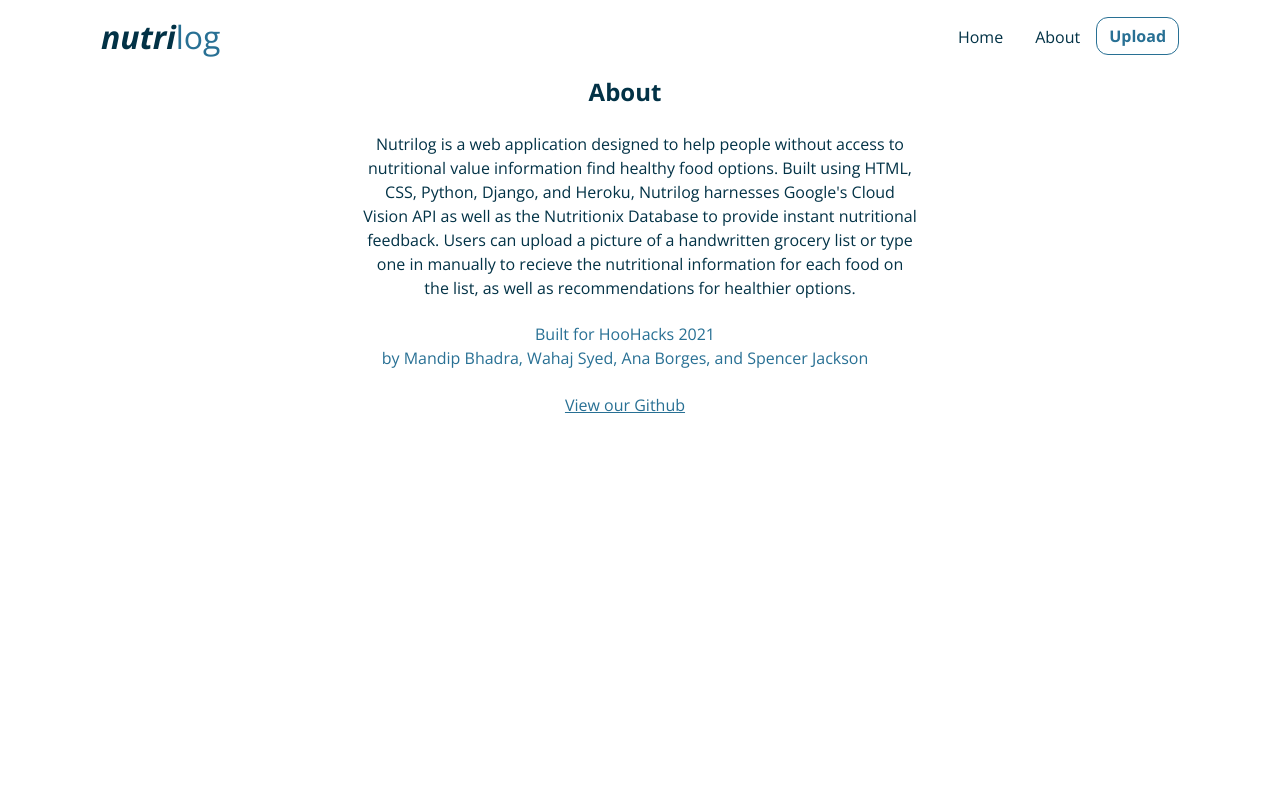
After one commit to pidnam1/nutrilog, a Django app: page /nutrition/about/ in a window 1280 px wide. The commit adds this page. Run offline with Django 3.2, Linux system fonts and the light colour scheme; some libraries are stand-ins or nearby versions.

Commit message:
Change about.html

```diff
--- /dev/null
+++ b/nutrition/static/nutrition/aboutstyles.css
@@ -0,0 +1,84 @@
+.navbar {
+    font-family: 'Open Sans', sans-serif;
+    font-weight: bold;
+    text-decoration: none;
+}
+
+.nav {
+    vertical-align: auto;
+}
+
+.navbar-brand {
+    font-size: xx-large;
+    color: #023246;
+    font-style:italic;
+}
+.color-logo {
+    color:#287094;
+    font-style: normal;
+    font-weight: normal;
+}
+
+.btn {
+    background-color: white;
+    color: #287094;
+    font-family: 'Open Sans', sans-serif;
+    font-weight: bold;
+    text-decoration: none;
+    border-radius: 12px;
+    border-color: #287094;
+    border-style: solid;
+    border: 50%;
+
+}
+
+.nav-link {
+    color: #023246;
+    font-weight:500;
+}
+.nav-link:hover{
+    color: #023246;
+    text-decoration: underline;
+    text-decoration-color: #287094;
+    text-underline-offset: 25%;
+    text-decoration-thickness: 10%;
+}
+
+.navbar-brand:hover{
+    color: #023246;
+}
+
+.btn:hover{
+    background-color: #287094;
+    border-color: #287094;
+}
+
+.title {
+    font-family: 'Open Sans', sans-serif;
+    font-weight: bold;
+    text-decoration: none;
+    color: #023246;
+    font-size: 150%;
+    justify-content: center;
+}
+
+.description {
+    font-family: 'Open Sans', sans-serif;
+    font-weight:normal;
+    text-decoration: none;
+    color: #023246;
+    font-size: 100%;
+    justify-content: center;
+    text-align: center;
+    margin-top: 2%;
+}
+
+.creator-tag {
+    color: #287094
+}
+
+.github-link {
+
+    color: #287094;
+    text-decoration: underline;
+}
--- /dev/null
+++ b/nutrition/templates/nutrition/about.html
@@ -0,0 +1,58 @@
+{% load static %}
+<link rel="stylesheet" href="{% static 'nutrition/bootstrap.min.css' %}">
+<link rel="stylesheet" type = 'text/css' href="{% static 'nutrition/aboutstyles.css' %}">
+<link rel="preconnect" href="https://fonts.gstatic.com">
+<link href="https://fonts.googleapis.com/css2?family=Open+Sans:ital,wght@0,400;0,600;0,700;1,400;1,600;1,700&display=swap" rel="stylesheet">
+
+<!DOCTYPE html>
+<html lang="en">
+<head>
+    <meta charset="UTF-8">
+    <meta http-equiv="X-UA-Compatible" content="IE=edge">
+    <meta name="viewport" content="width=device-width, initial-scale=1.0">
+    <title>nutrilog</title>
+
+    <div class="container">
+        <meta charset="UTF-8">
+        <title>nutrilog</title>
+        <nav class="navbar">
+            <a href="nutrition: home" class="navbar-brand navbar-light background-light">nutri<span class="color-logo">log</span></a>
+            <ul class="nav">
+                <li class="nav-item">
+                    <a class="nav-link" href="nutrition:home">Home</a>
+                </li>
+                <li class="nav-item">
+                    <a class="nav-link" href="home.html">About</a>
+                </li>
+                <li>
+                    <button class="btn btn-outline-primary">Upload</button>
+                </li>
+            </ul>
+        </nav>
+    </div>
+
+</head>
+<body>
+    <div class="container text-box">
+        <div class="row w-100 h-20 title">
+            About
+        </div>
+        <div class="row w-50 mx-auto description">
+            Nutrilog is a web application designed to help people without access to nutritional value
+            information find healthy food options. Built using HTML, CSS, Python, Django, and Heroku,
+            Nutrilog harnesses Google's Cloud Vision API as well as the Nutritionix Database to provide
+            instant nutritional feedback. Users can upload a picture of a handwritten grocery list or
+            type one in manually to recieve the nutritional information for each food on the list, as well
+            as recommendations for healthier options.
+        </div>
+        <div class="row w-100 description creator-tag">
+            Built for HooHacks 2021 <br>
+            by Mandip Bhadra, Wahaj Syed, Ana Borges, and Spencer Jackson
+
+        </div>
+        <div class="row w-100 description github-link">
+            <a class="github-link" href="https://github.com/pidnam1/nutrilog">View our Github</a>
+        </div>
+    </div>
+</body>
+</html>
--- a/nutrition/templates/nutrition/home.html
+++ b/nutrition/templates/nutrition/home.html
@@ -11,10 +11,10 @@
         <meta charset="UTF-8">
         <title>nutrilog</title>
         <nav class="navbar">
-            <a href="home.html" class="navbar-brand navbar-light background-light">nutri<span class="color-logo">log</span></a>
+            <a href="nutrition: home" class="navbar-brand navbar-light background-light">nutri<span class="color-logo">log</span></a>
             <ul class="nav">
                 <li class="nav-item">
-                    <a class="nav-link" href="home.html">Home</a>
+                    <a class="nav-link" href="nutrition:home">Home</a>
                 </li>
                 <li class="nav-item">
                     <a class="nav-link" href="home.html">About</a>
--- a/nutrition/urls.py
+++ b/nutrition/urls.py
@@ -12,7 +12,8 @@ urlpatterns = [
     path('home/', views.home, name="home"),
     path('results/', views.results, name='results'),
     path('googletest/', views.testgoogle, name='testgoogle'),
-    path('successfulgoogle/', views.successful_google, name="successful_google")
+    path('successfulgoogle/', views.successful_google, name="successful_google"),
+    path('about/', views.about, name="about")
 
 ]
 
--- a/nutrition/views.py
+++ b/nutrition/views.py
@@ -89,3 +89,6 @@ def successful_google(request):
 
 
     return render(request, 'nutrition/successful_google.html', {'list': list, "answers": answers})
+
+def about(request):
+    return render(request, 'nutrition/about.html')
```
